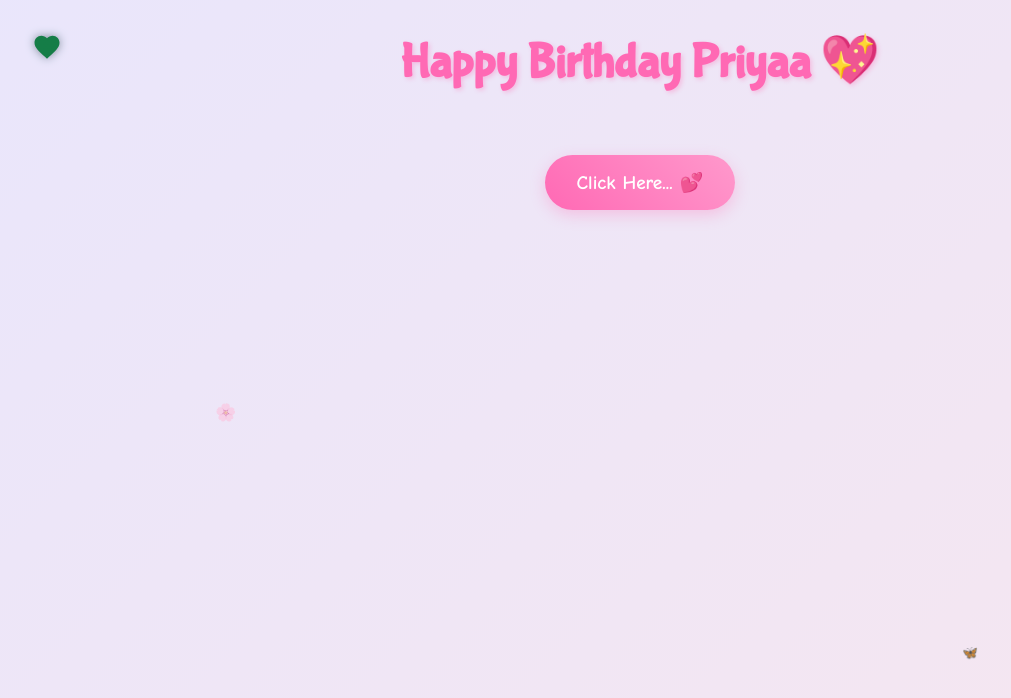
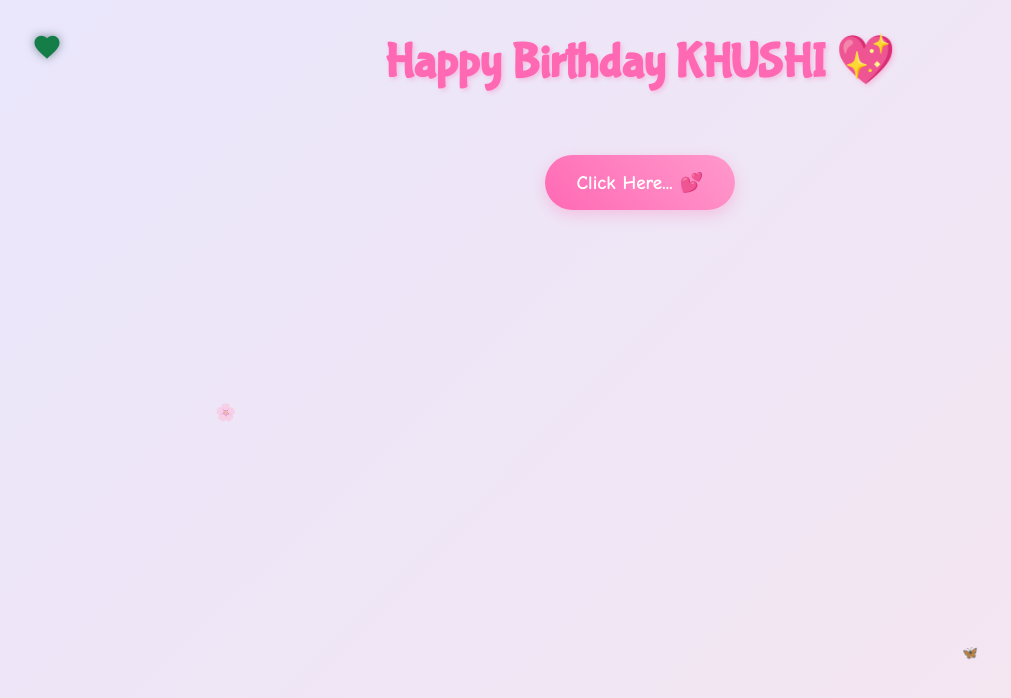
Before and after one commit to Deadpool-a/HBD2.O, a plain HTML site: page cause.html in a window 1280 px wide. Shown: the whole page, without its empty margins (0-1011 px from the left). Drawn offline with nearby package versions, Linux system fonts and the light colour scheme.

Commit message:
Update cause.html

```diff
--- a/cause.html
+++ b/cause.html
@@ -3,7 +3,7 @@
 <head>
     <meta charset="UTF-8">
     <meta name="viewport" content="width=device-width, initial-scale=1.0">
-    <title>Why You're My Best Friend! 💖</title>
+    <title>Why You're! 💖</title>
     <script src="https://cdnjs.cloudflare.com/ajax/libs/gsap/3.12.2/gsap.min.js"></script>
     <link rel="stylesheet" href="./cause.css">
     <style>
@@ -18,7 +18,7 @@
     </div>
 
     <div class="container">
-        <h1>Happy Birthday Priyaa 💖</h1>
+        <h1>Happy Birthday KHUSHI 💖</h1>
 
         <div id="reasons-container"></div>
 
```
